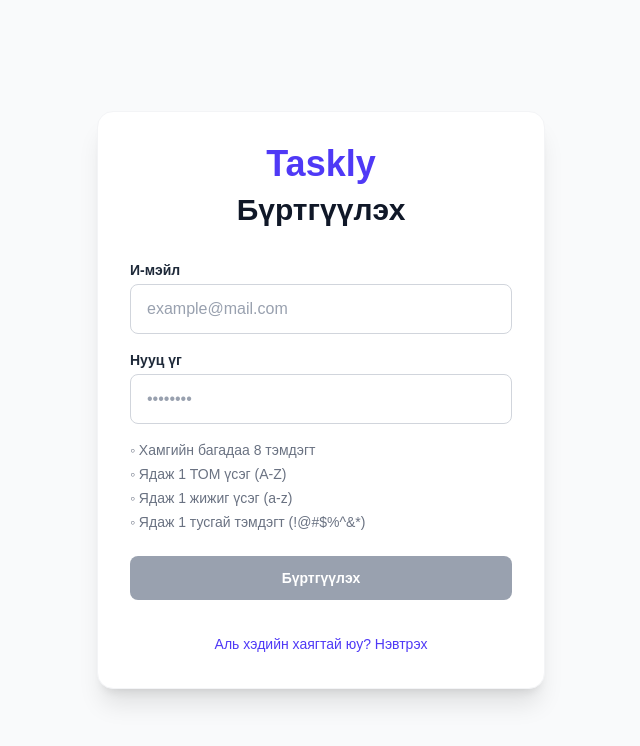
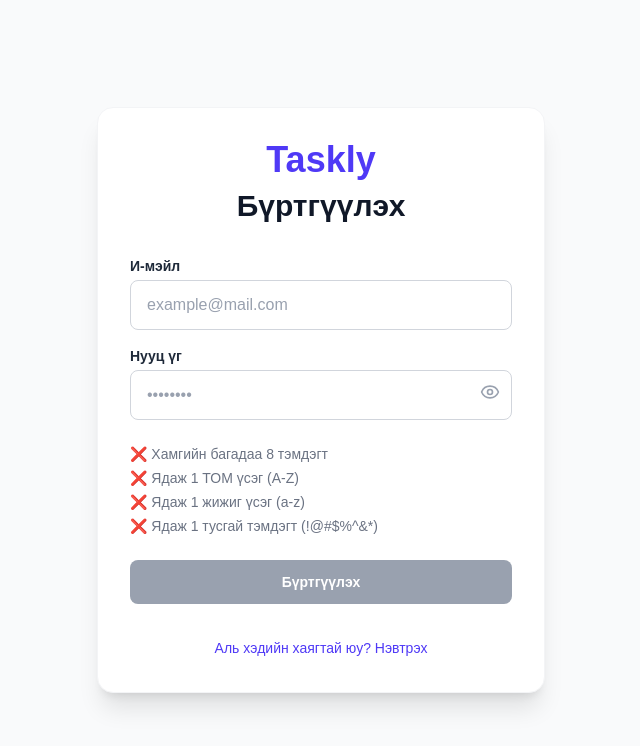
Before and after one commit to batdorj-s/Taskly, a Next.js app in the folder frontend/: page /login in a window 1280 px wide. Both pictures are taken after a click on the button "Шинэ хаяг нээх үү?". Shown: the top 746 px of the page, without its empty margins (319-959 px from the left). Built offline with nearby package versions, Linux system fonts and the light colour scheme; no server answers.

Commit message:
Update frontend password UI and ensure structure

```diff
--- a/frontend/src/app/login/page.tsx
+++ b/frontend/src/app/login/page.tsx
@@ -4,11 +4,13 @@
 import { useState, useMemo } from 'react';
 import api from '@/lib/api';
 import { useRouter } from 'next/navigation';
+import { Eye, EyeOff } from 'lucide-react';
 
 export default function LoginPage() {
     const [isLogin, setIsLogin] = useState(true);
     const [email, setEmail] = useState('');
     const [password, setPassword] = useState('');
+    const [showPassword, setShowPassword] = useState(false);
     const [error, setError] = useState('');
     const router = useRouter();
 
@@ -71,31 +73,38 @@
                                 onChange={(e) => setEmail(e.target.value)}
                             />
                         </div>
-                        <div>
+                        <div className="relative">
                             <label className="block text-sm font-bold text-gray-800 mb-1">Нууц үг</label>
                             <input
-                                type="password"
+                                type={showPassword ? 'text' : 'password'}
                                 required
                                 className="block w-full rounded-lg border border-gray-300 bg-white px-4 py-3 text-gray-900 placeholder-gray-400 focus:border-indigo-600 focus:ring-2 focus:ring-indigo-200 transition-all outline-none"
                                 placeholder="••••••••"
                                 value={password}
                                 onChange={(e) => setPassword(e.target.value)}
                             />
+                            <button
+                                type="button"
+                                className="absolute right-3 top-9 text-gray-400 hover:text-indigo-600"
+                                onClick={() => setShowPassword(!showPassword)}
+                            >
+                                {showPassword ? <EyeOff size={20} /> : <Eye size={20} />}
+                            </button>
                         </div>
 
                         {!isLogin && (
-                            <div className="space-y-1 text-sm">
+                            <ul className="space-y-1 text-sm pt-2">
                                 {[
                                     { key: 'minLength', label: 'Хамгийн багадаа 8 тэмдэгт' },
                                     { key: 'hasUpperCase', label: 'Ядаж 1 ТОМ үсэг (A-Z)' },
                                     { key: 'hasLowerCase', label: 'Ядаж 1 жижиг үсэг (a-z)' },
                                     { key: 'hasSpecialChar', label: 'Ядаж 1 тусгай тэмдэгт (!@#$%^&*)' },
                                 ].map((item) => (
-                                    <div key={item.key} className={`font-medium ${validation[item.key as keyof typeof validation] ? 'text-green-600' : 'text-gray-500'}`}>
-                                        {validation[item.key as keyof typeof validation] ? '• ' : '◦ '} {item.label}
-                                    </div>
+                                    <li key={item.key} className={`flex items-center gap-2 font-medium ${validation[item.key as keyof typeof validation] ? 'text-green-600' : 'text-gray-500'}`}>
+                                        {validation[item.key as keyof typeof validation] ? '✅' : '❌'} {item.label}
+                                    </li>
                                 ))}
-                            </div>
+                            </ul>
                         )}
                     </div>
 
```
